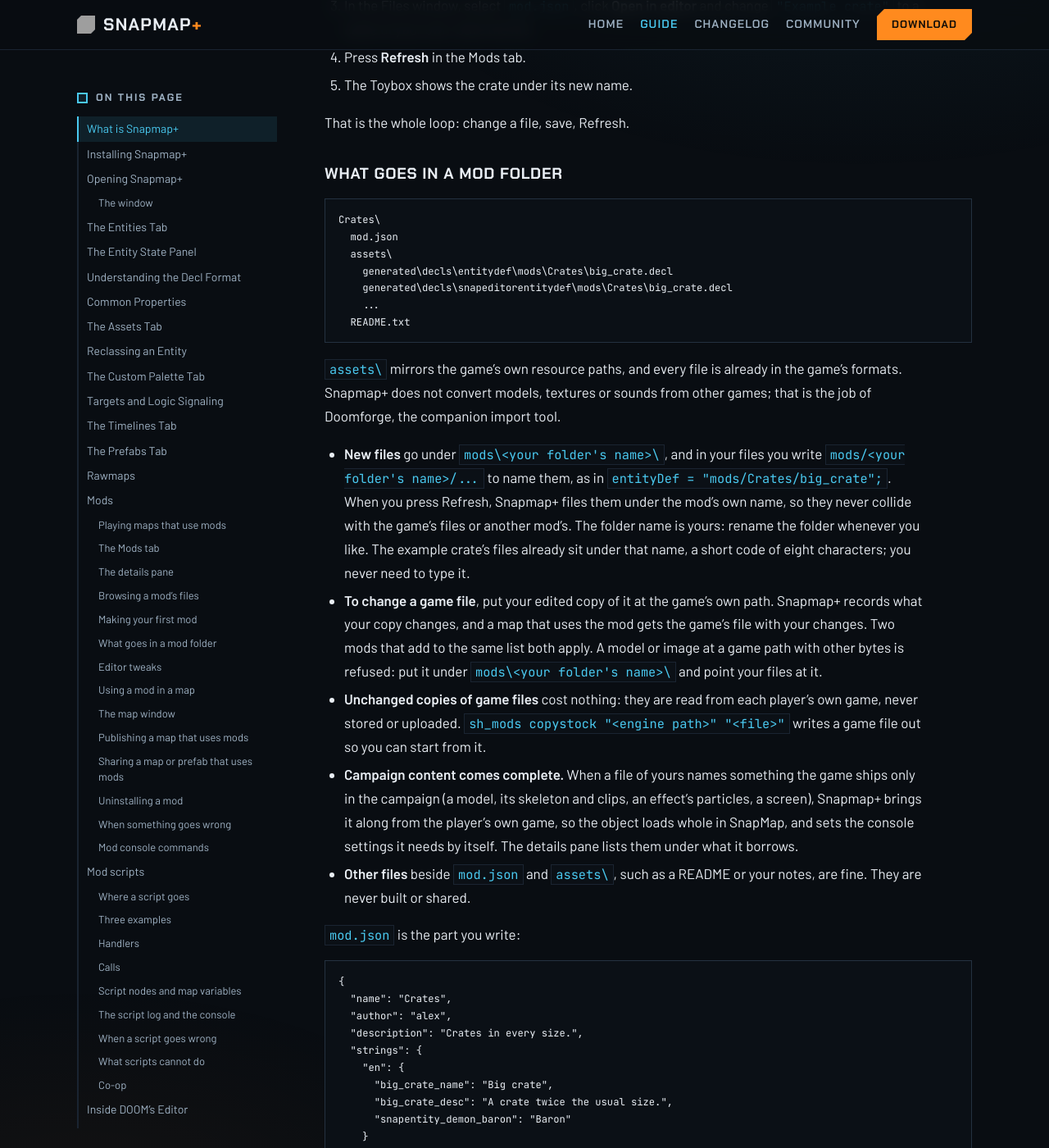
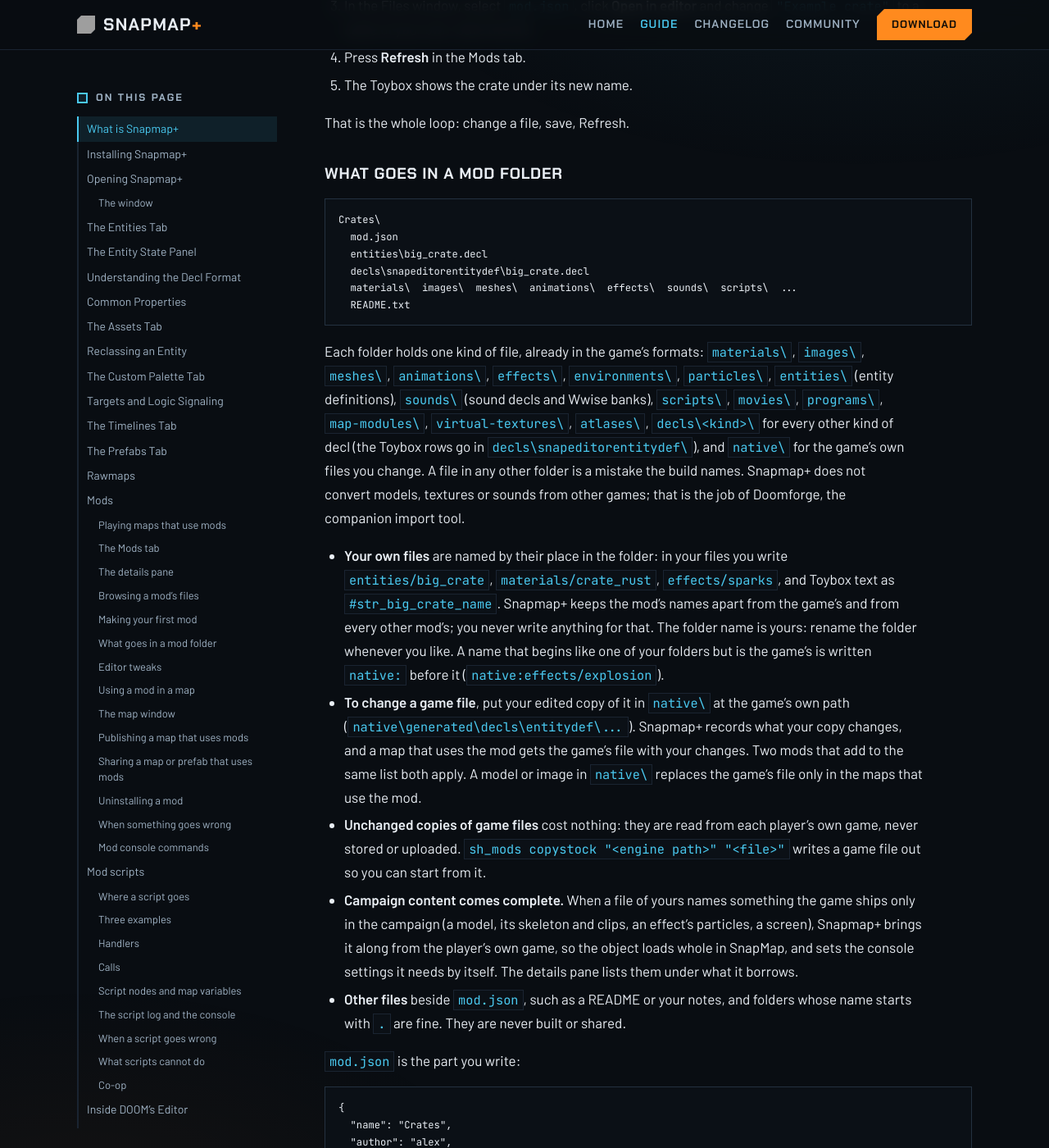
Before and after one commit to doom-snapmap/snapmap-web, a Jekyll site: the page built from site/snapmap-plus-guide.md, in a window 1280 px wide and 1400 px high, scrolled down 30642 px. Shown: the whole window at 82% size. Built offline with Jekyll 4.4.1, drawn with Linux system fonts in a browser that asks for light colours; some of the changed text lies outside the part shown; grey boxes are pictures that could not be loaded.

Commit message:
Describe a mod folder by kind in the guide
The guide's mod folder section described the retired assets layout with the folder name in every path; it now lists the folders by kind, names written by their place in the folder, native for changed game files, and sound events as the product builds them.

````diff
--- a/site/snapmap-plus-guide.md
+++ b/site/snapmap-plus-guide.md
@@ -693,8 +693,8 @@ it off to preserve that map.
 
 A **mod** adds content SnapMap does not offer: campaign demons such as the Cyberdemon, Hell Guards
 and the Spider Mastermind, props, doors, sounds, whole arenas as modules, and scripts that drive
-them. A mod is a folder in `%LOCALAPPDATA%\snapmap-plus\mods\` holding a small `mod.json` and an
-`assets\` folder of game files. Its new objects appear in the Toybox with a name and a description,
+them. A mod is a folder in `%LOCALAPPDATA%\snapmap-plus\mods\` holding a small `mod.json` and
+folders of game files named for what they are. Its new objects appear in the Toybox with a name and a description,
 and they play like any other.
 
 ![DOOM's Toybox showing the Hell Guard, Cyberdemon and Spider Mastermind tiles added by mods](images/mods-toybox-demons.jpg)
@@ -840,27 +840,30 @@ That is the whole loop: change a file, save, Refresh.
 ```
 Crates\
   mod.json
-  assets\
-    generated\decls\entitydef\mods\Crates\big_crate.decl
-    generated\decls\snapeditorentitydef\mods\Crates\big_crate.decl
-    ...
+  entities\big_crate.decl
+  decls\snapeditorentitydef\big_crate.decl
+  materials\  images\  meshes\  animations\  effects\  sounds\  scripts\  ...
   README.txt
 ```
 
-`assets\` mirrors the game's own resource paths, and every file is already in the game's formats.
-Snapmap+ does not convert models, textures or sounds from other games; that is the job of
-Doomforge, the companion import tool.
-
-- **New files** go under `mods\<your folder's name>\`, and in your files you write
-  `mods/<your folder's name>/...` to name them, as in `entityDef = "mods/Crates/big_crate";`. When
-  you press Refresh, Snapmap+ files them under the mod's own name, so they never collide with the
-  game's files or another mod's. The folder name is yours: rename the folder whenever you like.
-  The example crate's files already sit under that name, a short code of eight characters; you
-  never need to type it.
-- **To change a game file**, put your edited copy of it at the game's own path. Snapmap+ records
-  what your copy changes, and a map that uses the mod gets the game's file with your changes. Two
-  mods that add to the same list both apply. A model or image at a game path with other bytes is
-  refused: put it under `mods\<your folder's name>\` and point your files at it.
+Each folder holds one kind of file, already in the game's formats: `materials\`, `images\`,
+`meshes\`, `animations\`, `effects\`, `environments\`, `particles\`, `entities\` (entity
+definitions), `sounds\` (sound decls and Wwise banks), `scripts\`, `movies\`, `programs\`,
+`map-modules\`, `virtual-textures\`, `atlases\`, `decls\<kind>\` for every other kind of decl (the
+Toybox rows go in `decls\snapeditorentitydef\`), and `native\` for the game's own files you change.
+A file in any other folder is a mistake the build names. Snapmap+ does not convert models, textures
+or sounds from other games; that is the job of Doomforge, the companion import tool.
+
+- **Your own files** are named by their place in the folder: in your files you write
+  `entities/big_crate`, `materials/crate_rust`, `effects/sparks`, and Toybox text as
+  `#str_big_crate_name`. Snapmap+ keeps the mod's names apart from the game's and from every other
+  mod's; you never write anything for that. The folder name is yours: rename the folder whenever you
+  like. A name that begins like one of your folders but is the game's is written `native:` before
+  it (`native:effects/explosion`).
+- **To change a game file**, put your edited copy of it in `native\` at the game's own path
+  (`native\generated\decls\entitydef\...`). Snapmap+ records what your copy changes, and a map that
+  uses the mod gets the game's file with your changes. Two mods that add to the same list both
+  apply. A model or image in `native\` replaces the game's file only in the maps that use the mod.
 - **Unchanged copies of game files** cost nothing: they are read from each player's own game, never
   stored or uploaded. `sh_mods copystock "<engine path>" "<file>"` writes a game file out so you
   can start from it.
@@ -868,8 +871,8 @@ Doomforge, the companion import tool.
   in the campaign (a model, its skeleton and clips, an effect's particles, a screen), Snapmap+
   brings it along from the player's own game, so the object loads whole in SnapMap, and sets the
   console settings it needs by itself. The details pane lists them under what it borrows.
-- **Other files** beside `mod.json` and `assets\`, such as a README or your notes, are fine. They
-  are never built or shared.
+- **Other files** beside `mod.json`, such as a README or your notes, and folders whose name starts
+  with `.` are fine. They are never built or shared.
 
 `mod.json` is the part you write:
 
@@ -901,18 +904,18 @@ A mistake in `scenes` or `hud` fails the build, and the Mods tab names the block
 member of its own to `mod.json`, `"snapmap-plus"`, when it builds the folder. Leave it alone; the
 rest of the file is yours.
 
-**Sounds.** A sound decl under `generated\decls\sound\mods\<your folder's name>\` can play any of the
-game's sounds by name. A sound bank of your own, built with Wwise, goes in
-`assets\sound\soundbanks\pc\` named `<your folder's name>_<name>.bnk`; Refresh renames it for the mod
-and keeps every file that names it in step. A changed bank is heard after you restart DOOM.
+**Sounds.** A sound decl in `sounds\` is named for the event it plays: `sounds\hit.decl` plays the
+event `play_hit`, so a bank of your own, built with Wwise and put in `sounds\` too, names that event
+`play_hit`; Snapmap+ keeps your events apart from the game's and other mods'. To play one of the
+game's sounds, name its event (`soundShader = "play_arcade_ui_17";`). A changed bank is heard after
+you restart DOOM.
 
 **Modules.** A mod can carry whole modules, such as a multiplayer map's arena. A module has no tile
 in the Toybox: a map or a module prefab that names it loads it, and it then moves, saves and plays
 like a stock module. A prefab of rooms built from mod modules carries the mod like any prefab.
 
 **Virtual textures.** A mod can carry its own virtual-texture board: the pages its lit materials
-(a demon's body, its weapon, a prop) stream their detail from, under
-`assets\virtualtextures\mods\<your folder's name>\`. Its materials read that board with the game's
+(a demon's body, its weapon, a prop) stream their detail from, in its `virtual-textures\` folder. Its materials read that board with the game's
 own demon render programs, as the game's demons read the game's board, on Vulkan and on OpenGL;
 nothing of it goes into the game's own board. DOOM has room for a limited number of boards on one
 map (about 26 to 28 at once). A map whose mods need more draws the rest with plain textures and
````
